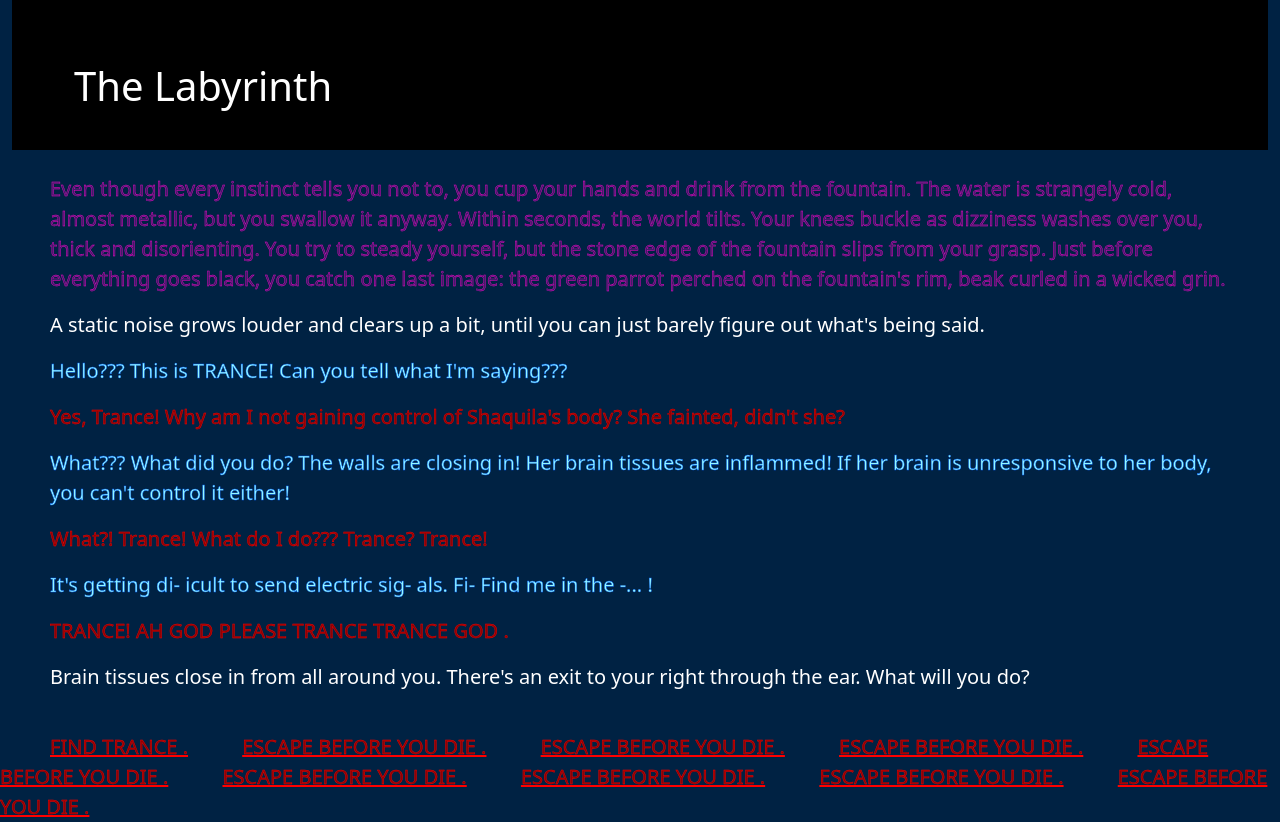
After one commit to NikittyCandyCane/Labyrinth, a Django app: page /say_nothing/ in a window 1280 px wide. The commit adds this page. Run offline with Django 5.2, Linux system fonts and the light colour scheme.

Commit message:
Added more story

```diff
--- /dev/null
+++ b/labyrinth/templates/labyrinth/say_nothing.html
@@ -0,0 +1,90 @@
+{% extends 'labyrinth/base.html' %}
+{% load static %}
+
+    {% block head %}
+    {{ block.super }}
+         <title>Follow!</title>
+    <style>
+    body {
+        background-color: rgb(0, 34, 67)
+    }
+    h1 {
+    margin-top: 30px;
+    }
+    h1 {
+        margin-left: 30px;
+    }
+    p {
+        margin-left: 50px;
+        margin-right: 40px;
+        font-size: 20px;
+    }
+    label {
+        margin-left: 20px;
+    }
+    img {
+        margin-left: 0px
+    }
+    a {
+        font-size: 20px;
+        margin-left: 50px;
+    }
+    button {
+        margin-left: 20px;
+    }
+    .Shaquila {
+        -webkit-text-stroke: 0.4px rgb(255, 0, 208);
+        color: rgb(65, 29, 104)
+    }
+    .You {
+        -webkit-text-stroke: 0.4px rgb(255, 0, 0);
+        color:rgb(147, 0, 0)
+    }
+    .zzzYou {
+        -webkit-text-stroke: 0.4px rgb(255, 81, 0);
+        color:rgb(109, 0, 0)
+    }
+    .Trance {
+        -webkit-text-stroke: 0.4px rgb(0, 94, 255);
+        color:rgb(148, 248, 255)
+    }
+    .Narrator {
+        color:rgb(255, 255, 255)
+    }
+    .parrot {
+        -webkit-text-stroke: 0.4px rgb(0, 255, 38);
+        color: rgb(7, 100, 46);
+    }
+
+</style>
+{% endblock %}
+
+{% block content %}
+<div class="container-fluid mt-0">
+    <div style="background-color: rgb(0, 0, 0); padding: 2rem; border-radius: 0rem; min-height: 100px; margin: 0;">
+<h1><span style='color: white;'>The Labyrinth</span></h1></div></div>
+<audio autoplay loop>
+            <source src="{% static '/sounds/say_nothing.mp3' %}" type="audio/mpeg">
+            Your browser does not support audio.
+        </audio>
+    <br>
+    <p><span class='Shaquila'>Even though every instinct tells you not to, you cup your hands and drink from the fountain. The water is strangely cold, almost metallic, but you swallow it anyway. Within seconds, the world tilts. Your knees buckle as dizziness washes over you, thick and disorienting. You try to steady yourself, but the stone edge of the fountain slips from your grasp. Just before everything goes black, you catch one last image: the green parrot perched on the fountain's rim, beak curled in a wicked grin.</span></p>
+    <p><span class='Narrator'>A static noise grows louder and clears up a bit, until you can just barely figure out what's being said.</span></p>
+    <p><span class='Trance'>Hello??? This is TRANCE! Can you tell what I'm saying???</span></p>
+    <p><span class='You'>Yes, Trance! Why am I not gaining control of Shaquila's body? She fainted, didn't she?</span></p>
+    <p><span class='Trance'>What??? What did you do? The walls are closing in! Her brain tissues are inflammed! If her brain is unresponsive to her body, you can't control it either!</span></p>
+    <p><span class='You'>What?! Trance! What do I do??? Trance? Trance!</span></p>
+    <p><span class='Trance'>It's getting di- icult to send electric sig- als. Fi- Find me in the -... !</span></p>
+    <p><span class='You'>TRANCE! AH GOD PLEASE TRANCE TRANCE GOD .</span></p>
+    <p><span class='Narrator'>Brain tissues close in from all around you. There's an exit to your right through the ear. What will you do?</span></p>
+    <br>
+    <a href="/Trance_search" class="You">FIND TRANCE .</a>
+    <a href="/Trance_leave" class="You">ESCAPE BEFORE YOU DIE .</a>
+    <a href="/Trance_leave" class="You">ESCAPE BEFORE YOU DIE .</a>
+    <a href="/Trance_leave" class="You">ESCAPE BEFORE YOU DIE .</a>
+    <a href="/Trance_leave" class="You">ESCAPE BEFORE YOU DIE .</a>
+    <a href="/Trance_leave" class="You">ESCAPE BEFORE YOU DIE .</a>
+    <a href="/Trance_leave" class="You">ESCAPE BEFORE YOU DIE .</a>
+    <a href="/Trance_leave" class="You">ESCAPE BEFORE YOU DIE .</a>
+    <a href="/Trance_leave" class="You">ESCAPE BEFORE YOU DIE .</a>
+{% endblock %}
--- a/labyrinth/urls.py
+++ b/labyrinth/urls.py
@@ -10,4 +10,7 @@ urlpatterns = [
     path('dont_brace_for_landing/', views.dont_brace_for_landing),
     path('follow_parrot/', views.follow_parrot),
     path('sketchy_parrot/', views.sketchy_parrot),
+    path('say_nothing/', views.say_nothing),
+    path('say_diseased/', views.say_diseased),
+    path('befriend/', views.befriend),
 ]
--- a/labyrinth/views.py
+++ b/labyrinth/views.py
@@ -37,6 +37,7 @@ def follow_parrot(request):
      return render(request, 'labyrinth/follow_parrot.html', context = {'trust' : trust, 'choice' : choice, 'action' : action})
 
 def sketchy_parrot(request):
+     global trust
      choice = 'sketchy'
      action = 'n/a'
      tree_guess = 'n/a'
@@ -53,6 +54,17 @@ def sketchy_parrot(request):
                     tree_guess = 'incorrect'
                     trust = -1
      return render(request, 'labyrinth/sketchy_parrot.html', context = {'trust' : trust, 'choice' : choice, 'action' : action, 'tree_guess' : tree_guess})
+
+def say_diseased(request):
+     global trust
+     trust += 1 # might change later
+     return render(request, 'labyrinth/say_diseased.html', context = {})
+
+def say_nothing(request):
+     return render(request, 'labyrinth/say_nothing.html', context = {})
+
+def befriend(request):
+     return render(request, 'labyrinth/befriend.html', context = {})
 
 # login function for later if I figure out how forms work...
 #def signup(request):
```
Also changed, not shown: labyrinth/templates/labyrinth/befriend.html (added, +85 -0 lines), labyrinth/templates/labyrinth/follow_parrot.html (+11 -24 lines), labyrinth/templates/labyrinth/say_diseased.html (added, +80 -0 lines), labyrinth/templates/labyrinth/sketchy_parrot.html (+22 -12 lines), labyrinth/templates/labyrinth/trance_leave.html (added), labyrinth/templates/labyrinth/trance_search.html (added), 6 other files.
